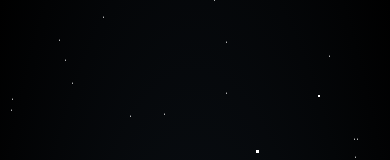
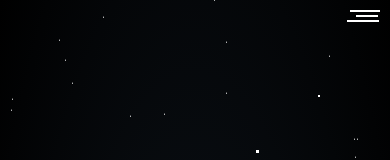
Before and after one commit to HemanthDas/HemanthDas, a React (Vite) app: page / in a window 390 px wide. Shown: the top 160 px of the page. Built offline with nearby package versions, Linux system fonts and the light colour scheme.

Commit message:
Respinsive navbar

```diff
--- a/src/App.css
+++ b/src/App.css
@@ -99,7 +99,9 @@ nav button.item:hover::after {
 #achievements {
   min-height: 100vh;
 }
-
+.responsive-nav {
+  display: none;
+}
 @keyframes moveUp {
   0% {
     transform: translateY(100%);
@@ -114,4 +116,49 @@ nav button.item:hover::after {
   nav {
     display: none;
   }
+  .responsive-nav {
+    display: flex;
+    flex-direction: column;
+    align-items: end;
+    position: fixed;
+    top: 30px;
+    right: -130px;
+    width: fit-content;
+    transition: all 0.5s ease-in-out;
+    background-color: #0e171cbb;
+    z-index: 300;
+
+  }
+  .nav-toggle {
+    position: fixed;
+    top: 10px;
+    right: 10px;
+    background-color: #0e171cbb;
+    color: white;
+    z-index: 300;
+    width: 30px;
+    border: 1px solid white;
+  }
+  .nav-toggle::after {
+    content: "";
+    position: absolute;
+    border: 1px solid white;
+    width: 20px;
+    top: 5px;
+    right: -10px;
+    transform: rotate(0deg) translate(-50%, -50%);
+  }
+  .nav-toggle::before {
+    content: "";
+    position: absolute;
+    border: 1px solid white;
+    width: 30px;
+    top: 10px;
+    right: -16px;
+    transform: rotate(0deg) translate(-50%, -50%);
+  }
+  .nav-toggle.active ~ .responsive-nav {
+    right: 0;
+  }
+
 }
--- a/src/components/navbar.jsx
+++ b/src/components/navbar.jsx
@@ -8,6 +8,7 @@ const Navbar = () => {
     };
   };
   return (
+    <>
       <nav className="animate">
         <button className="item" onClick={handleClick("main")}>
           Home
@@ -27,6 +28,32 @@ const Navbar = () => {
           Contact
         </button>
       </nav>
+      <div
+        className="nav-toggle"
+        onClick={() => {
+          document.querySelector(".nav-toggle").classList.toggle("active");
+        }}
+      ></div>
+      <nav className="responsive-nav">
+        <button className="item" onClick={handleClick("main")}>
+          Home
+        </button>
+        <button className="item" onClick={handleClick("project")}>
+          Projects
+        </button>
+        <button className="item" onClick={handleClick("achievements")}>
+          Achievements
+        </button>
+        <button
+          className="item"
+          onClick={() => {
+            document.getElementById("contact").style.display = "block";
+          }}
+        >
+          Contact
+        </button>
+      </nav>
+    </>
   );
 };
 export default Navbar;
```
Lines whose indentation alone changed are shown as unchanged.
